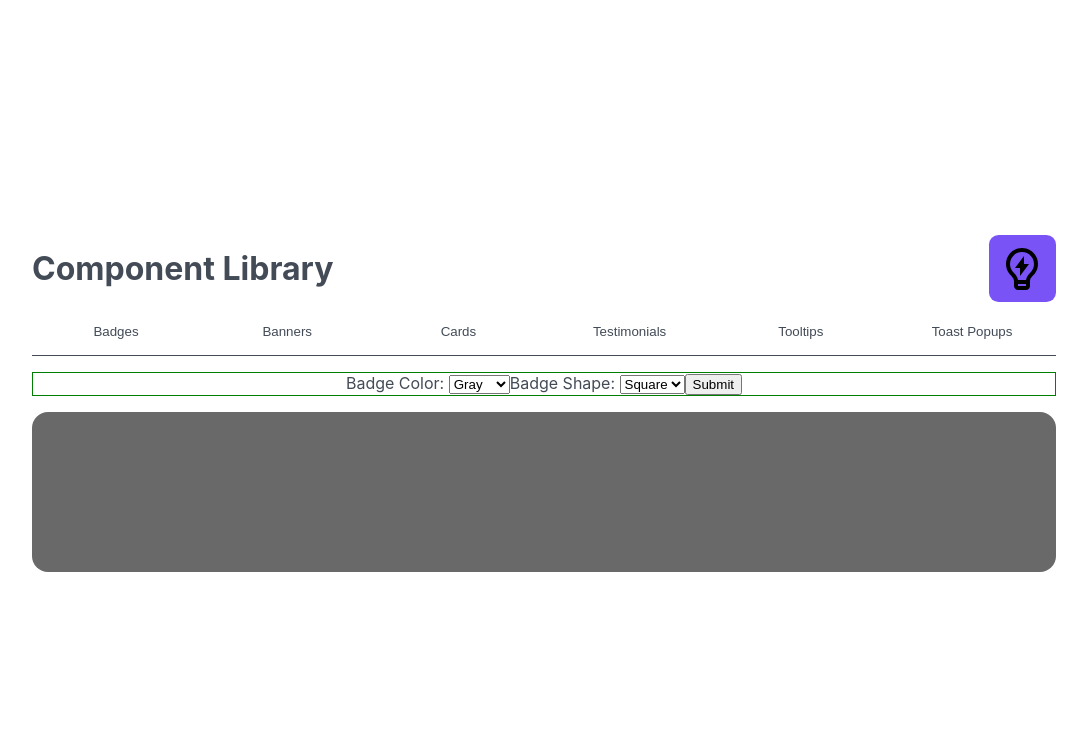
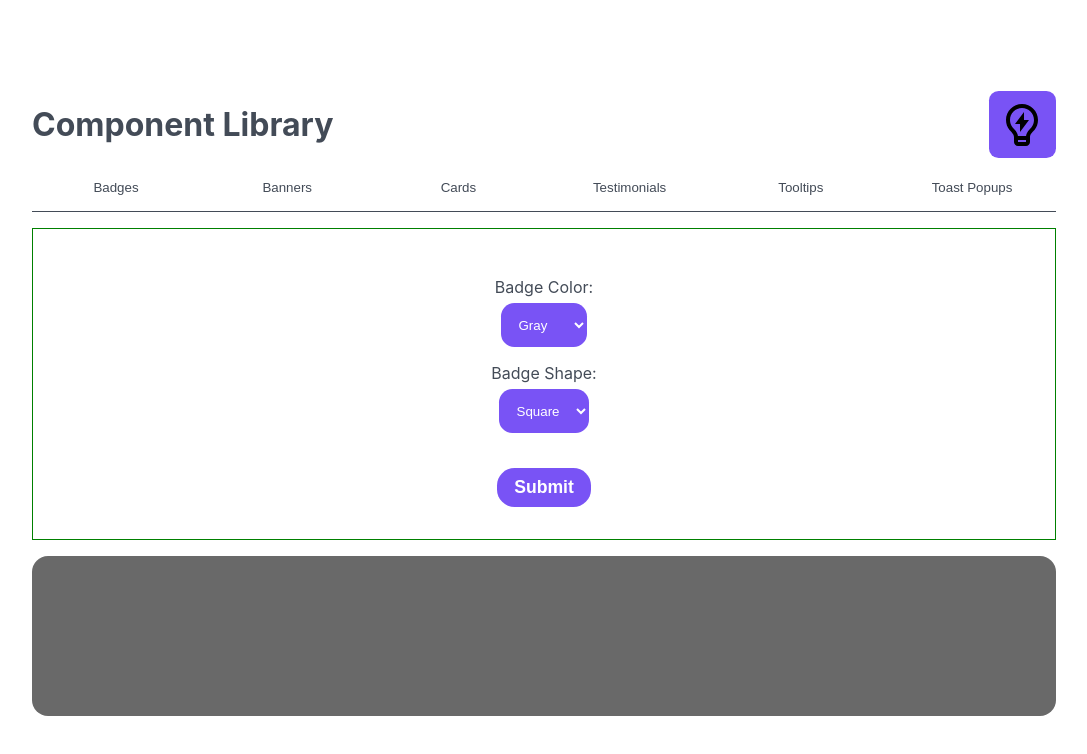
Before and after one commit to sjs-code-foundry/Component-Library, a React (Create React App) app: page / in a window 1280 px wide. Shown: the top 754 px of the page, without its empty margins (96-1183 px from the left). Built offline with nearby package versions, Linux system fonts and the light colour scheme.

Commit message:
style: Implement context for form element styling

```diff
--- a/src/App.css
+++ b/src/App.css
@@ -100,11 +100,46 @@ header > button:active {
 *   Sections
 *  ============ */
 
+/* --- Entry Forms --- */
+
 section.entry-form {
     margin: 1em auto;
 
     border: 1px solid green;
 }
+
+section.entry-form > form {
+    display: flex;
+    flex-direction: column;
+    align-items: center;
+    justify-content: space-around;
+
+    padding: 2em 0;
+}
+
+section.entry-form > form > label {
+    margin-top: 1em;
+    margin-bottom: 0.4em;
+}
+
+.select {
+    padding: 1em;
+    border: none;
+    border-radius: 1em;
+}
+
+section.entry-form > form > button {
+    margin-top: 2em;
+    padding: 0.5em 1em;
+
+    font-size: 110%;
+    font-weight: bold;
+
+    border: none;
+    border-radius: 1em;
+}
+
+/* --- Rendering Window --- */
 
 section.render-window {
     display: flex;
--- a/src/components/EntryForm/Dropdown.js
+++ b/src/components/EntryForm/Dropdown.js
@@ -1,7 +1,13 @@
-import { useState } from "react";
+import { useState, useContext } from "react";
+
+import clsx from "clsx";
+
+import { LightDarkContext } from "../../App";
 
 export default function Dropdown(props) {
   const [selected, setSelected] = useState("");
+
+  const { dark } = useContext(LightDarkContext);
 
   function handleChange(e) {
     const value = e.target.value;
@@ -14,6 +20,7 @@ export default function Dropdown(props) {
       <select
         name={props.name}
         id={props.name}
+        className={clsx("select", `${dark ? "dark" : "light"}-accent`)}
         value={selected}
         onChange={handleChange}
       >
--- a/src/components/EntryForm/Form.js
+++ b/src/components/EntryForm/Form.js
@@ -1,4 +1,10 @@
+import { useContext } from "react";
+
+import { LightDarkContext } from "../../App";
+
 export default function Form({ children, onSubmit }) {
+  const { dark } = useContext(LightDarkContext);
+
   function handleSubmit(formData) {
     onSubmit(formData);
   }
@@ -6,7 +12,9 @@ export default function Form({ children, onSubmit }) {
   return (
     <form action={handleSubmit}>
       {children}
-      <button type="submit">Submit</button>
+      <button type="submit" className={`${dark ? "dark" : "light"}-accent`}>
+        Submit
+      </button>
     </form>
   );
 }
```
